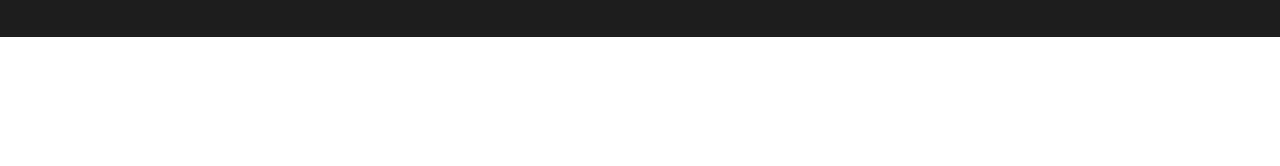
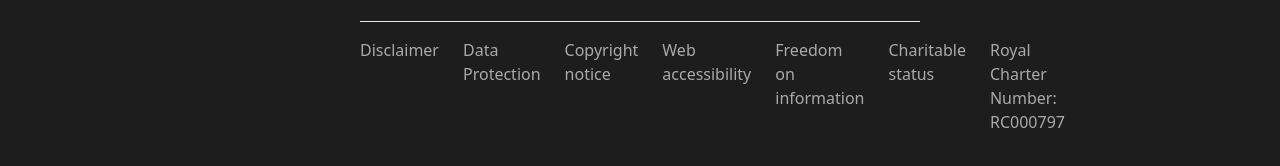
Before and after one commit to Moussa-Kalam/university-of-manchester-clone, a website: page index.html in a window 1280 px wide. Shown: the part 2575-2741 px from the top of the page. Before the commit the page ends 2612 px from the top, so only its background shows below. Drawn offline with Linux system fonts and the light colour scheme.

Commit message:
feat: complete footer

```diff
--- a/index.html
+++ b/index.html
@@ -356,7 +356,15 @@
         </div>
       </section>
 
-      <section></section>
+      <section class="flex gap-x-6 mt-6 border-t-[1px] pt-4">
+        <a href="" class="text-[#AAAAAA]">Disclaimer</a>
+        <a href="" class="text-[#AAAAAA]">Data Protection</a>
+        <a href="" class="text-[#AAAAAA]">Copyright notice</a>
+        <a href="" class="text-[#AAAAAA]">Web accessibility</a>
+        <a href="" class="text-[#AAAAAA]">Freedom on information</a>
+        <a href="" class="text-[#AAAAAA]"> Charitable status</a>
+        <p class="text-[#AAAAAA]">Royal Charter Number: RC000797</p>
+      </section>
     </footer>
   </body>
 </html>
```
Also changed, not shown: dist/output.css.
